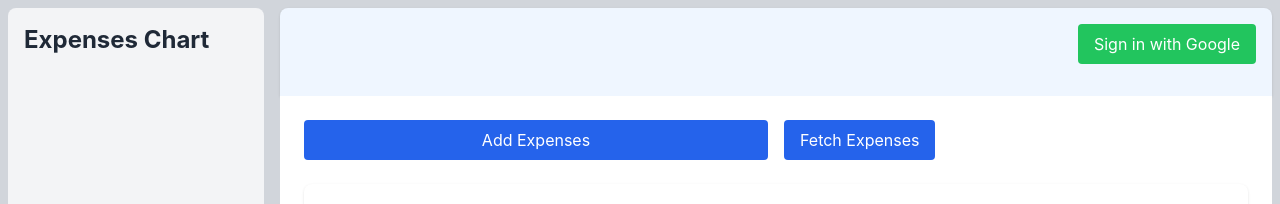
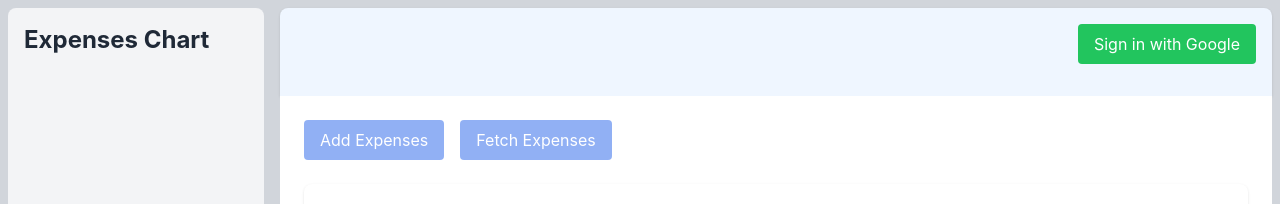
Before and after one commit to lprospero/cc-expenses, a React (Create React App) app: page / in a window 1280 px wide. Shown: the top 204 px of the page. Built offline with nearby package versions, Linux system fonts and the light colour scheme; no server answers.

Commit message:
Combined all reducers using context, disabled buttons when user is not logged in

```diff
--- a/src/App.tsx
+++ b/src/App.tsx
@@ -4,40 +4,40 @@ import ExpensesChart from './components/ExpensesChart';
 import AuthButtons from './components/AuthButtons';
 import AddExpensesButton from './components/AddExpensesButton';
 import FetchExpensesButton from './components/FetchExpensesButton';
-import { OpenAIExpenseObject } from './interfaces/Expenses';
-import { useReducer } from 'react';
-import { expenseReducer, initialState } from './reducers/expenseReducer';
+import { AppProvider } from './context/AppContext';
 
 const App = () => {
-  const [state, dispatch] = useReducer(expenseReducer, initialState);
-
   return (
-    <div className="flex h-screen bg-gray-300">
+    <AppProvider>
+      <div className='flex h-screen bg-gray-300'>
         <Sidebar />
 
         {/* Main Panel */}
-      <div className="flex-1 flex flex-col rounded-lg m-2">
+        <div className='flex-1 flex flex-col rounded-lg m-2'>
           {/* Header */}
-        <header className="bg-blue-50 shadow p-4 flex items-center rounded-t-lg">
+          <header className='bg-blue-50 shadow p-4 flex items-center rounded-t-lg'>
             <AuthButtons />
           </header>
 
           {/* Content */}
-        <main className="flex-1 p-6 bg-white overflow-auto rounded-b-lg space-y-6">
-          <div className="grid grid-cols-1 md:grid-cols-2 gap-4">
+          <main className='flex-1 p-6 bg-white overflow-auto rounded-b-lg space-y-6'>
+            <div className='grid grid-cols-1 md:grid-cols-2 gap-4'>
+              <div className='flex gap-4'>
                 <AddExpensesButton />
-            <FetchExpensesButton onData={(param : OpenAIExpenseObject[]) => dispatch({ type: "SET_DATA", payload: param })} />
+                <FetchExpensesButton />
+              </div>
             </div>
 
-          <div className="bg-white rounded-lg shadow p-4">
-            <h2 className="text-lg font-semibold mb-4">Visualisation</h2>
-            <div className="h-96">
-              <ExpensesChart data={state.expensesData}/>
+            <div className='bg-white rounded-lg shadow p-4'>
+              <h2 className='text-lg font-semibold mb-4'>Visualisation</h2>
+              <div className='h-96'>
+                <ExpensesChart />
               </div>
             </div>
           </main>
         </div>
       </div>
+    </AppProvider>
   );
 }
 
--- a/src/components/AddExpensesButton.tsx
+++ b/src/components/AddExpensesButton.tsx
@@ -2,12 +2,14 @@ import { ExpenseTransaction } from '../interfaces/Expenses';
 import { addDoc, collection } from 'firebase/firestore';
 import { db } from '../firebase';
 import { useState } from 'react';
+import { useAppContext } from '../context/AppContext';
 
 /**
  * Button responsible for adding expense transaction objects to the Firebase database
  */
 
 const AddExpensesButton = () => {
+  const { state } = useAppContext();
   const [loading, setLoading] = useState(false);
 
   const handleAddExpense = async () => {
@@ -38,13 +40,15 @@ const AddExpensesButton = () => {
   };
 
   return (
+    <div>
       <button
         onClick={handleAddExpense}
         className="bg-blue-600 text-white hover:bg-blue-700 disabled:opacity-50 px-4 py-2 rounded"
-      disabled={loading}
+        disabled={!state.auth.user?.name || loading}
       >
         {loading ? 'Adding...' : 'Add Expenses'}
       </button>
+    </div>
   );
 };
 
--- a/src/components/AuthButtons.tsx
+++ b/src/components/AuthButtons.tsx
@@ -1,28 +1,39 @@
 import { auth, provider } from '../firebase';
 import { signInWithPopup, signOut } from 'firebase/auth';
 import { useAuthState } from 'react-firebase-hooks/auth';
+import { useAppContext } from '../context/AppContext';
+import { useEffect } from 'react';
 
 /**
  * Buttons reponsible for signing in user to enable interaction with the Firebase database
  */
 
 const AuthButtons = () => {
-  const [user] = useAuthState(auth);
-
+  const [ user ] = useAuthState(auth);
+  const { state, dispatch } = useAppContext();
   const login = () => signInWithPopup(auth, provider);
   const logout = () => signOut(auth);
 
+  useEffect(() => {
+    if (user) {
+      dispatch({ type: 'LOGIN', payload: { name: user.displayName || '' } });
+    } else {
+      dispatch({ type: 'SET_DATA', payload: [] });
+      dispatch({ type: 'LOGOUT' });
+    }
+  }, [user, dispatch]);
+
   return (
-    <div className="mb-4 ml-auto">
+    <div className='mb-4 ml-auto'>
       {user ? (
         <>
-          <p className="mb-2">Signed in as {user.displayName}</p>
-          <button onClick={logout} className="bg-red-500 text-white px-4 py-2 rounded">
+          <p className='mb-2'>Signed in as {state.auth.user?.name}</p>
+          <button onClick={logout} className='bg-red-500 text-white px-4 py-2 rounded'>
             Logout
           </button>
         </>
       ) : (
-        <button onClick={login} className="bg-green-500 text-white px-4 py-2 rounded">
+        <button onClick={login} className='bg-green-500 text-white px-4 py-2 rounded'>
           Sign in with Google
         </button>
       )}
--- a/src/components/ExpensesChart.tsx
+++ b/src/components/ExpensesChart.tsx
@@ -1,26 +1,25 @@
-import { ExpensesSummaryData } from '../interfaces/Expenses';
+import { useAppContext } from '../context/AppContext';
 import { PieChart, Pie, Cell, Tooltip } from 'recharts';
 
 const COLORS = ['#0088FE', '#00C49F', '#FFBB28'];
 
 /**
  * Wrapper of PieChart component that pass down data from the expensesData state property
- *
- * @param {ExpensesSummaryData[]} data Expense data used by the PieChart component
  */
 
-const ExpensesChart : React.FC<{data: ExpensesSummaryData[]}> = ({ data } : { data : ExpensesSummaryData[] }) => {
+const ExpensesChart = () => {
+  const { state } = useAppContext();
   return (
     <div>
       <PieChart width={300} height={300}>
-        <Pie data={data} dataKey="value" nameKey="name" outerRadius={100} label>
-          {data.map((entry : any, index : number) => (
+        <Pie data={state.expenses.expensesData} dataKey='value' nameKey='name' outerRadius={100} label>
+          {state.expenses.expensesData.map((entry : any, index : number) => (
             <Cell key={entry.name} fill={COLORS[index % COLORS.length]} />
           ))}
         </Pie>
         <Tooltip />
       </PieChart>
-      <pre className="bg-gray-700 text-white mt-4 whitespace-pre-wrap p-4 rounded">{data ? JSON.stringify(data) : null}</pre>
+      <pre className='bg-gray-700 text-white mt-4 whitespace-pre-wrap p-4 rounded'>{state.expenses.expensesData ? JSON.stringify(state.expenses.expensesData) : null}</pre>
     </div>
   );
 };
--- a/src/components/FetchExpensesButton.tsx
+++ b/src/components/FetchExpensesButton.tsx
@@ -1,3 +1,4 @@
+import { useAppContext } from '../context/AppContext';
 import { OpenAIExpenseObject } from '../interfaces/Expenses';
 import { useState } from 'react';
 import { collection, getDocs } from 'firebase/firestore';
@@ -39,11 +40,10 @@ const DEFAULT_RESPONSE : OpenAIExpenseObject[] = [
 /**
  * Sends a prompt containing the fetched data from the Firebase database
  * Expects a summarised version of the expense transactions as an object
- *
- * @param {function} onData Callback function to set the value of the expensesData state property
  */
 
-const FetchExpensesButton = ({ onData } : { onData: (param : OpenAIExpenseObject[]) => void }) => {
+const FetchExpensesButton = () => {
+  const { state, dispatch } = useAppContext();
   const [loading, setLoading] = useState(false);
 
   const fetchExpenses = async () => {
@@ -85,7 +85,7 @@ Respond only with the JSON array.
         console.log(JSON.stringify(data));
         // TODO: Might need to parse this when actual response comes
         const expensesData = data.choices?.[0]?.message?.content as OpenAIExpenseObject[] || DEFAULT_RESPONSE;
-        onData(expensesData);
+        dispatch({ type: 'SET_DATA', payload: expensesData });
       } catch (error: any) {
         console.error(error);
       } finally {
@@ -101,7 +101,7 @@ Respond only with the JSON array.
       <button
         onClick={fetchExpenses}
         className="bg-blue-600 text-white hover:bg-blue-700 disabled:opacity-50 px-4 py-2 rounded"
-        disabled={loading}
+        disabled={!state.auth.user?.name || loading}
       >
         {loading ? 'Loading...' : 'Fetch Expenses'}
       </button>
--- /dev/null
+++ b/src/context/AppContext.tsx
@@ -0,0 +1,36 @@
+import { AuthAction } from '../interfaces/Auth';
+import { ExpenseAction } from '../interfaces/Expenses';
+import { GlobalState, GlobalContextProps, GlobalAction } from '../interfaces/Global';
+import { createContext, useReducer, useContext, ReactNode } from 'react';
+import { authReducer, authInitialState } from '../reducers/loginReducer';
+import { expenseReducer, expenseInitialState } from '../reducers/expenseReducer';
+
+// Combined states
+const globalInitialState = {
+  auth: authInitialState,
+  expenses: expenseInitialState,
+};
+
+// Combined reducers
+const globalReducer = (state : GlobalState , action : GlobalAction) : GlobalState => ({
+  auth: authReducer(state.auth, action as AuthAction),
+  expenses: expenseReducer(state.expenses, action as ExpenseAction)
+});
+
+export const GlobalContext = createContext<GlobalContextProps>({
+  state: globalInitialState,
+  dispatch: () => null,
+});
+
+export const AppProvider = ({ children } : {children : ReactNode}) => {
+  const [state, dispatch] = useReducer(globalReducer, globalInitialState);
+
+  return (
+    <GlobalContext.Provider value={{ state, dispatch }}>
+      {children}
+    </GlobalContext.Provider>
+  );
+};
+
+// Custom hook
+export const useAppContext = () => useContext(GlobalContext);
--- a/src/interfaces/Expenses.d.ts
+++ b/src/interfaces/Expenses.d.ts
@@ -33,4 +33,4 @@ export type ExpenseState = {
   expensesData: ExpensesSummaryData[];
 };
 
-export type ReducerAction = { type: 'SET_DATA'; payload: OpenAIExpenseObject[] } | { type: 'CLEAR_DATA' };
+export type ExpenseAction = { type: 'SET_DATA'; payload: OpenAIExpenseObject[] } | { type: 'CLEAR_DATA' };
--- a/src/reducers/expenseReducer.ts
+++ b/src/reducers/expenseReducer.ts
@@ -1,6 +1,6 @@
-import { ExpenseState, OpenAIExpenseObject, ReducerAction } from '../interfaces/Expenses';
+import { ExpenseState, OpenAIExpenseObject, ExpenseAction } from '../interfaces/Expenses';
 
-export const initialState: ExpenseState = {
+export const expenseInitialState: ExpenseState = {
   expensesData: [],
 };
 
@@ -11,7 +11,7 @@ export const initialState: ExpenseState = {
  * @param {ReducerAction} action Reducer action
  * @returns {ExpenseState} Expenses data
  */
-export function expenseReducer(state: ExpenseState, action: ReducerAction): ExpenseState {
+export function expenseReducer(state: ExpenseState, action: ExpenseAction): ExpenseState {
   switch (action.type) {
     case 'SET_DATA':
       return { ...state, expensesData: action.payload.map((expense: OpenAIExpenseObject) => ({ name: expense.TYP, value: expense.AMT })) };
```
Also changed, not shown: src/interfaces/Global.d.ts (added, +14 -0 lines). Lines whose indentation alone changed are shown as unchanged.
